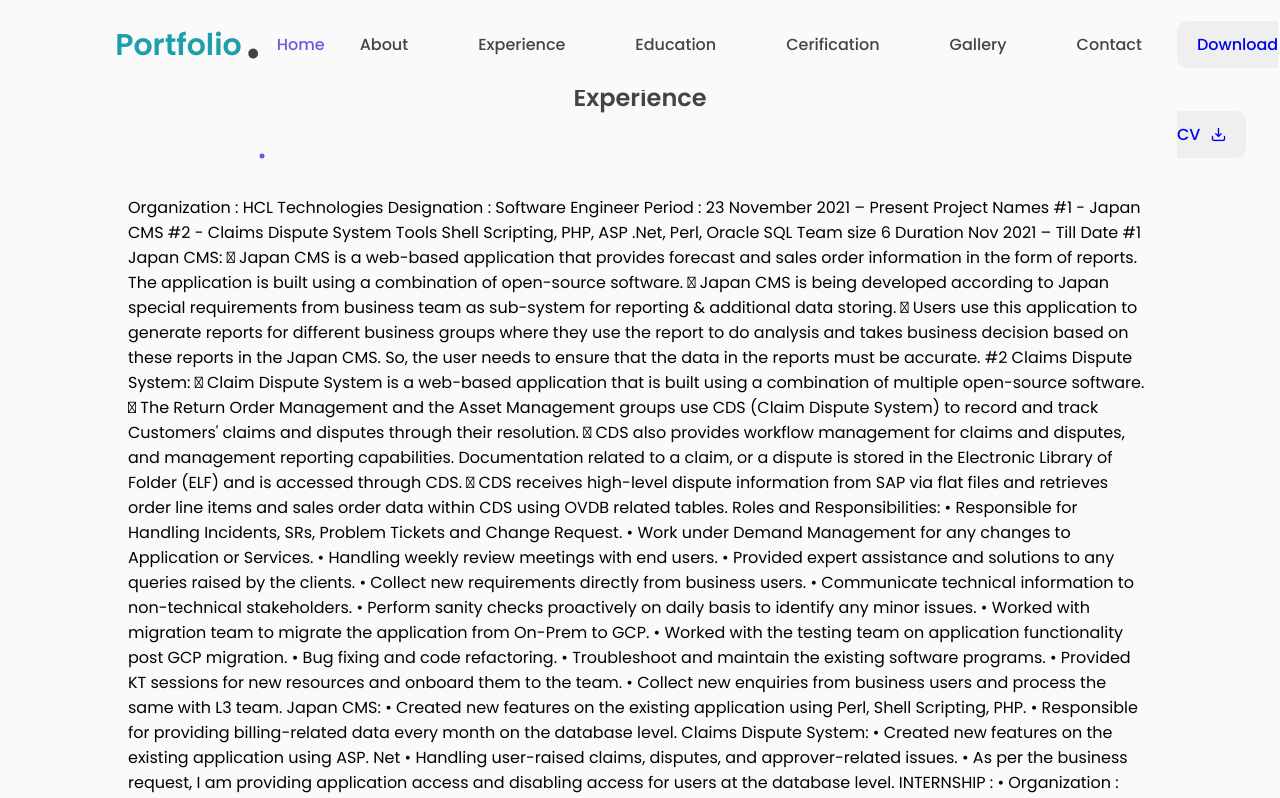
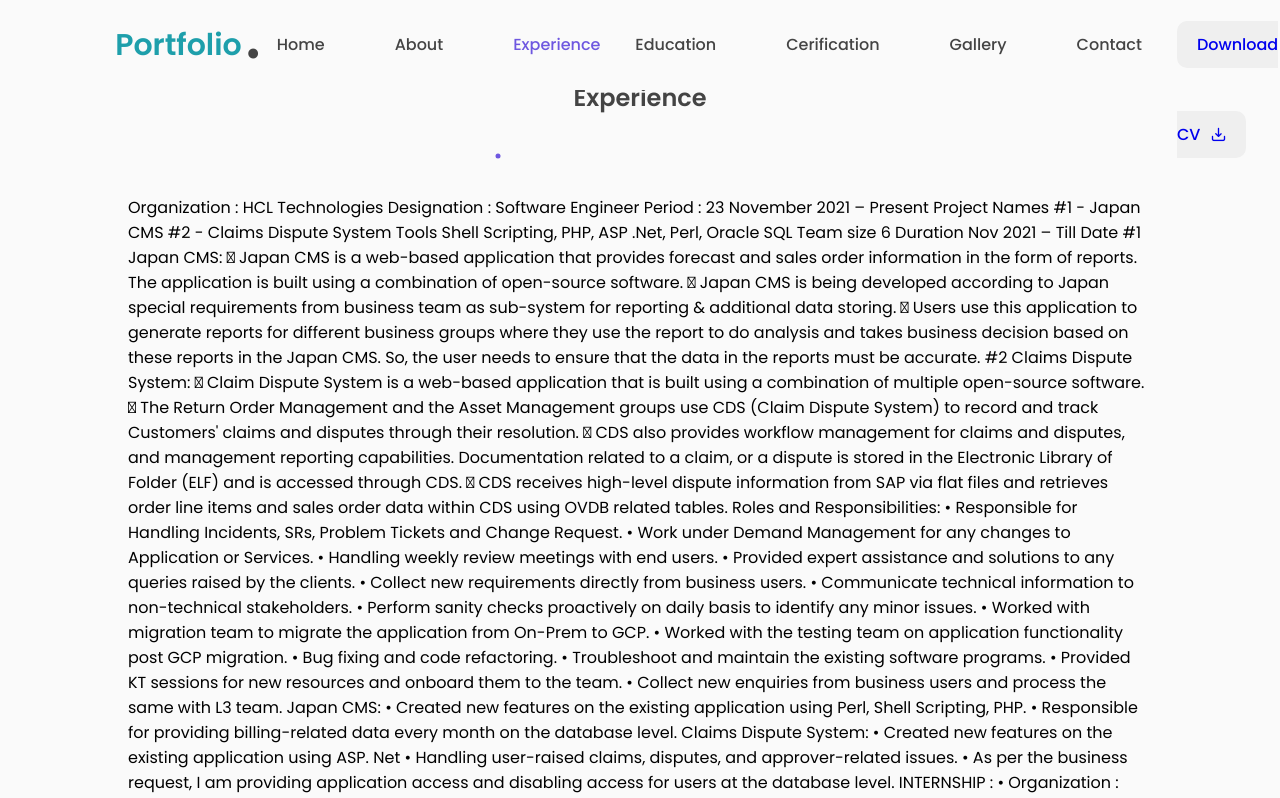
Before and after one commit to CoderSivasakthi/Krishna_Portfolio, a plain HTML site: page project.html in a window 1280 px wide. Shown: the top 798 px of the page. Drawn offline with nearby package versions, Linux system fonts and the light colour scheme.

Commit message:
Update project.html

```diff
--- a/project.html
+++ b/project.html
@@ -22,7 +22,7 @@
         <div class="nav-menu" id="myNavMenu">
             <ul class="nav_menu_list">
                 <li class="nav_list">
-                    <a href="/Krishna_Portfolio/index.html" class="nav-link active-link">Home</a>
+                    <a href="/Krishna_Portfolio/index.html" class="nav-link">Home</a>
                     <div class="circle"></div>
                 </li>
                 <li class="nav_list">
@@ -30,7 +30,7 @@
                     <div class="circle"></div>
                 </li>
                 <li class="nav_list">
-                    <a href="/Krishna_Portfolio/project.html" class="nav-link">Experience</a>
+                    <a href="/Krishna_Portfolio/project.html" class="nav-link active-link">Experience</a>
                     <div class="circle"></div>
                 </li>
 				<li class="nav_list">
```
